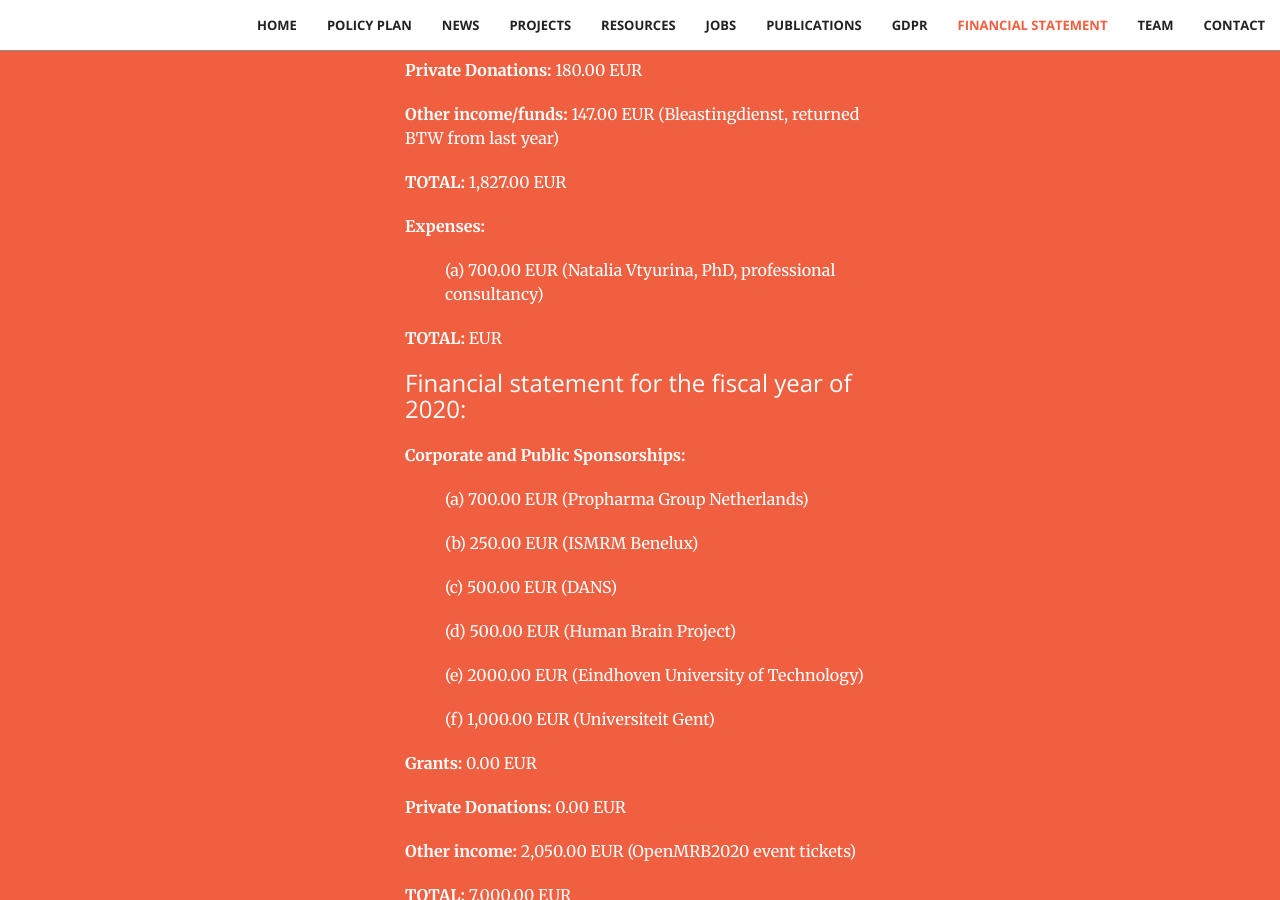
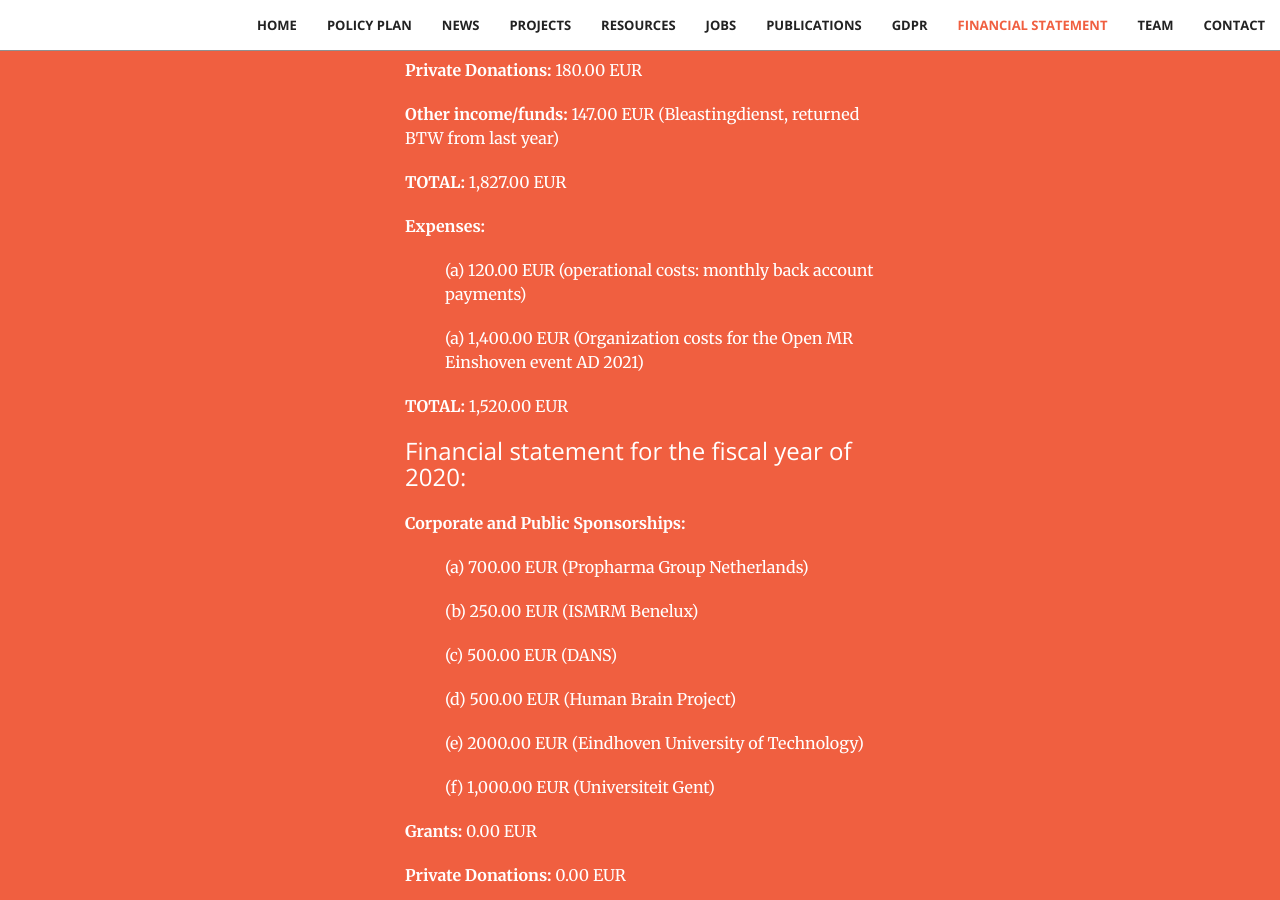
Before and after one commit to stichting-solaris/stichting-solaris.github.io, a Jekyll site: the page built from index.html, in a window 1280 px wide and 900 px high, scrolled down 24446 px. Built offline with Jekyll 4.4.1, drawn with Linux system fonts in a browser that asks for light colours.

Commit message:
Update financial.html

```diff
--- a/_includes/financial.html
+++ b/_includes/financial.html
@@ -24,8 +24,9 @@
                     <p><b>TOTAL:</b> 1,827.00 EUR
                     <br>
                     <p><b>Expenses:</b></p>
-                    <p class="tab">(a) 700.00 EUR (Natalia Vtyurina, PhD, professional consultancy)</p>
-                    <p><b>TOTAL:</b>  EUR
+                    <p class="tab">(a) 120.00 EUR (operational costs: monthly back account payments)</p>
+                    <p class="tab">(a) 1,400.00 EUR (Organization costs for the Open MR Einshoven event AD 2021)</p>
+                    <p><b>TOTAL:</b> 1,520.00 EUR
                     <p></p>
                     <p></p>
                     <p></p>
```
